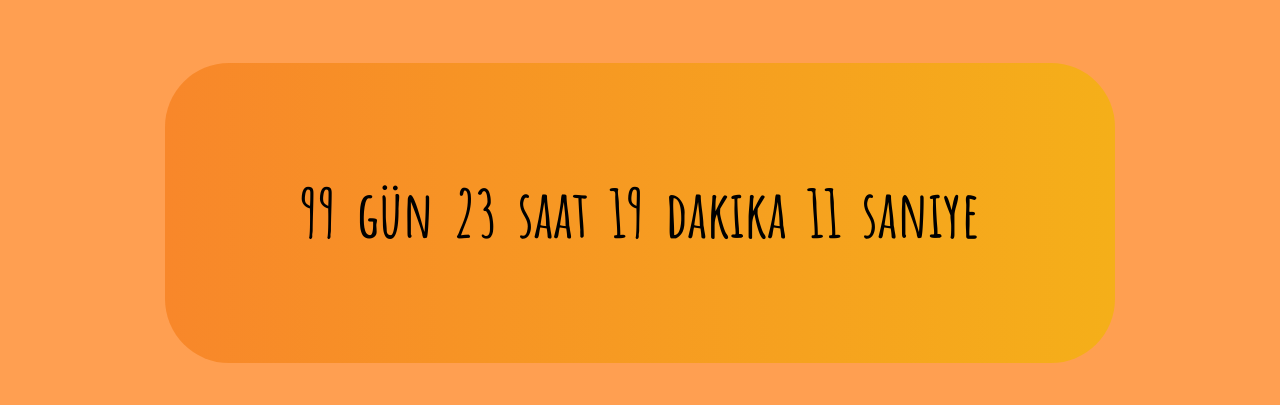
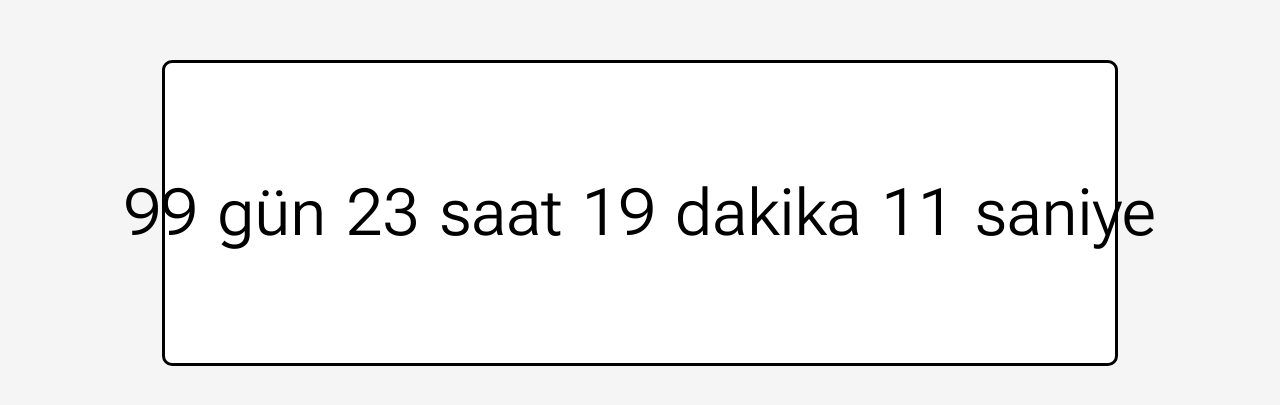
Before and after one commit to henwaffles/yaztatil, a React (Create React App) app: page / in a window 1280 px wide. Shown: the part 187-592 px from the top of the page. Built offline with nearby package versions, Linux system fonts and the light colour scheme.

Commit message:
Update App.css

```diff
--- a/src/App.css
+++ b/src/App.css
@@ -1,7 +1,7 @@
-@import url("https://fonts.googleapis.com/css2?family=Amatic+SC:wght@700&family=Be+Vietnam+Pro&family=League+Spartan&family=Roboto:wght@300&display=swap");
+@import url('https://fonts.googleapis.com/css2?family=Amatic+SC:wght@700&family=Be+Vietnam+Pro&family=League+Spartan&family=Roboto+Flex:opsz,wght@8..144,300&family=Roboto:wght@300&display=swap');
 
 * {
-  font-family: "Amatic SC";
+  font-family: "Roboto Flex";
 }
 
 *::-webkit-scrollbar {
@@ -16,7 +16,7 @@
   display: flex;
   align-items: center;
   justify-content: center;
-  background-color: #ff9f51;
+  background-color: whitesmoke;
 }
 
 .Box {
@@ -25,8 +25,10 @@
   align-items: center;
   justify-content: center;
   display: flex;
-  border-radius: 64px;
-  background: linear-gradient(to right, #f8872a, #f5af19);
+  border-radius: 10px;
+  background: white;
+  border: 3px solid;
+  border-color: black;
 }
 
 @media (max-width: 500px) {
```
